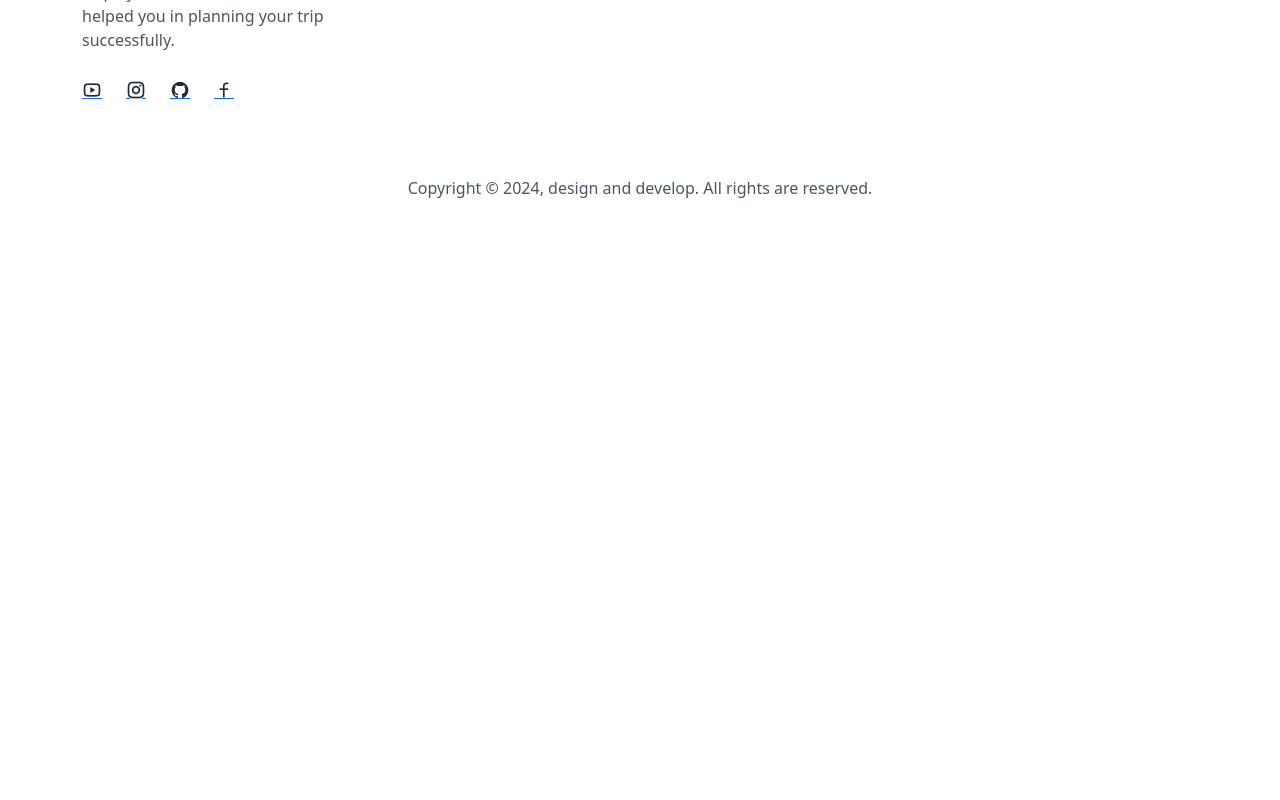
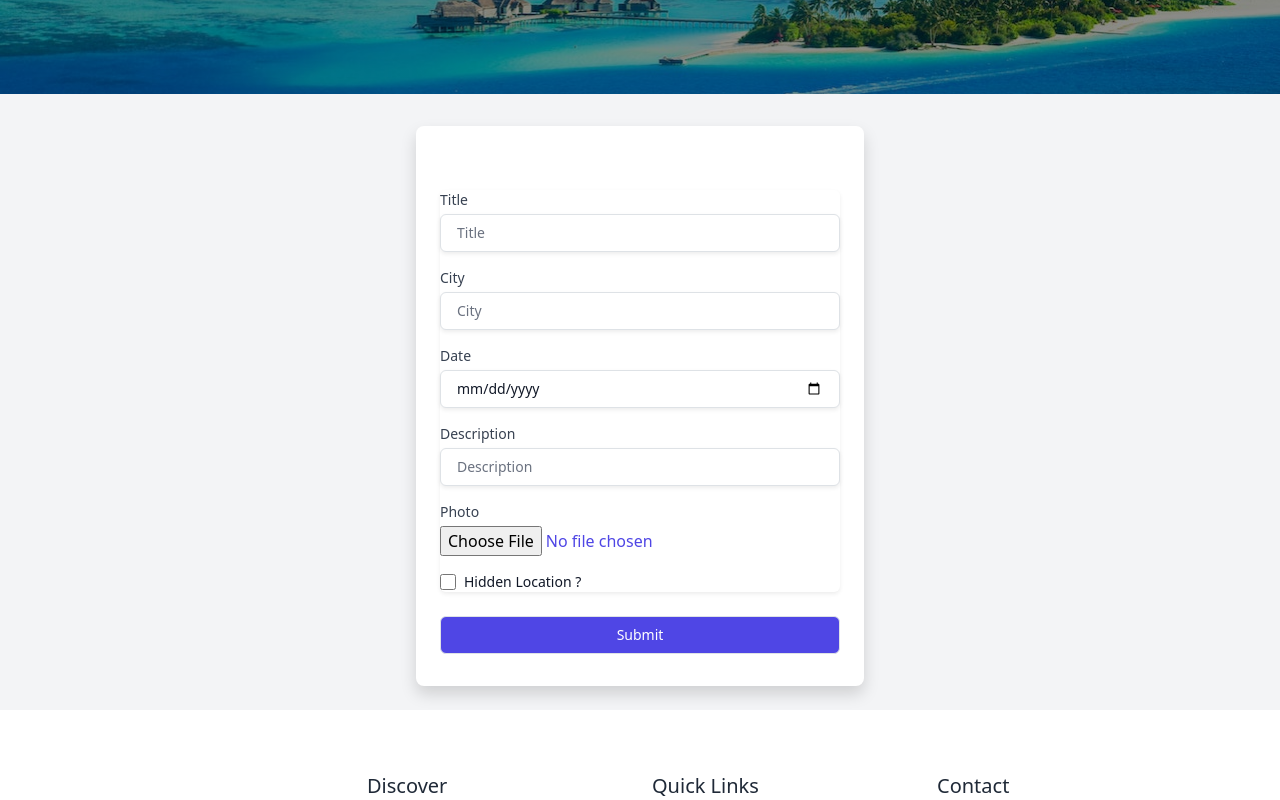
Before and after one commit to padakitanmay/Locovista, a React (Create React App) app in the folder FRONTEND/: page /events in a window 1280 px wide. Shown: the part 380-1180 px from the top of the page. Before the commit the page ends 800 px from the top, so only its background shows below. Built offline with nearby package versions, Linux system fonts and the light colour scheme; a web font is replaced by a local one.

Commit message:
fixed tour changes

```diff
--- a/FRONTEND/src/components/header/header.jsx
+++ b/FRONTEND/src/components/header/header.jsx
@@ -8,6 +8,7 @@ const nav_links = [
     { path: "/home", display: "Home" },
     { path: "/tours", display: "Tours" },
     { path: "/contribute", display: "Contribute" },
+    { path: "/events", display: "Events"},
     { path: "/about", display: "About" },
 ];
 
--- /dev/null
+++ b/FRONTEND/src/pages/events.jsx
@@ -0,0 +1,140 @@
+import React, { useState } from "react";
+import { BASE_URL } from "../utills/config";
+import { useNavigate } from "react-router-dom";
+import CommonSection from "../shared/commonSection";
+
+const Events = () => {
+    const fields = [
+        "Title",
+        "City",
+        "Date",
+        "Description",
+    ];
+
+    const navigate = useNavigate();
+    const [formData, setFormData] = useState({
+        title: "",
+        city: "",
+        date: "",
+        desc: "",
+        photo: null,
+    });
+
+    const handleChange = (e) => {
+        const { name, value, type, checked, files } = e.target;
+        setFormData((prevData) => ({
+            ...prevData,
+            [name]:
+                type === "checkbox"
+                    ? checked
+                    : type === "file"
+                    ? files[0]
+                    : value,
+        }));
+    };
+
+    const handleSubmit = async (e) => {
+        e.preventDefault();
+        const form = new FormData();
+
+        for (const key in formData) {
+            form.append(key, formData[key]);
+        }
+
+        try {
+            const res = await fetch(`${BASE_URL}/tours/createTour`, {
+                method: "POST",
+                body: form,
+            });
+            const data = await res.json();
+            console.log(data);
+            navigate("/tours");
+        } catch (error) {
+            console.log(error.message);
+        }
+    };
+
+    return (
+        <div className="min-h-screen bg-gray-100 flex flex-col justify-center py-4">
+            <CommonSection title={"Add a event"} />
+            <div className="mt-8 sm:mx-auto sm:w-full sm:max-w-md">
+                <div className="bg-white py-8 px-4 shadow sm:rounded-lg sm:px-10">
+                    <form className="mt-8 space-y-6" onSubmit={handleSubmit}>
+                        <div className="rounded-md shadow-sm space-y-4">
+                            {fields.map((field) => (
+                                <div key={field}>
+                                    <label
+                                        htmlFor={field}
+                                        className="block text-sm font-medium text-gray-700"
+                                    >
+                                        {field.charAt(0).toUpperCase() +
+                                            field.slice(1)}
+                                    </label>
+                                    <input
+                                        id={field}
+                                        name={field}
+                                        type={
+                                            field === "Date" ||
+                                            field === "unlockRadius"
+                                                ? "date"
+                                                : "text"
+                                        }
+                                        value={formData[field]}
+                                        onChange={handleChange}
+                                        required
+                                        className="mt-1 block w-full px-3 py-2 border border-gray-300 rounded-md shadow-sm placeholder-gray-500 text-gray-900 focus:outline-none focus:ring-indigo-500 focus:border-indigo-500 sm:text-sm"
+                                        placeholder={
+                                            field.charAt(0).toUpperCase() +
+                                            field.slice(1)
+                                        }
+                                    />
+                                </div>
+                            ))}
+                            <div>
+                                <label
+                                    htmlFor="photo"
+                                    className="block text-sm font-medium text-gray-700"
+                                >
+                                    Photo
+                                </label>
+                                <input
+                                    id="photo"
+                                    name="photo"
+                                    type="file"
+                                    onChange={handleChange}
+                                    className="mt-1 text-indigo-600 focus:ring-indigo-500 border-gray-300"
+                                />
+                            </div>
+                            <div className="flex items-center">
+                                <input
+                                    id="isHidden"
+                                    name="isHidden"
+                                    type="checkbox"
+                                    checked={formData.isHidden}
+                                    onChange={handleChange}
+                                    className="h-4 w-4 text-indigo-600 focus:ring-indigo-500 border-gray-300 rounded"
+                                />
+                                <label
+                                    htmlFor="isHidden"
+                                    className="ml-2 block text-sm text-gray-900"
+                                >
+                                    Hidden Location ?
+                                </label>
+                            </div>
+                        </div>
+                        <div>
+                            <button
+                                type="submit"
+                                className="w-full flex justify-center py-2 px-4 border border-transparent text-sm font-medium rounded-md text-white bg-indigo-600 hover:bg-indigo-700 focus:outline-none focus:ring-2 focus:ring-offset-2 focus:ring-indigo-500"
+                            >
+                                Submit
+                            </button>
+                        </div>
+                    </form>
+                </div>
+            </div>
+        </div>
+    );
+};
+
+export default Events;
--- a/FRONTEND/src/pages/home.jsx
+++ b/FRONTEND/src/pages/home.jsx
@@ -40,8 +40,8 @@ const Home = () => {
         location.lat && location.lng
             ? `http://localhost:8080/api/v1/tours/unlock-nearby?lat=${location.lat}&lng=${location.lng}`
             : null;
-    console.log(`url ${url}`);
     const { data, loading, error } = useFetch(url);
+
 
     // Step 3: React to fetched data
     useEffect(() => {
--- a/FRONTEND/src/router/router.js
+++ b/FRONTEND/src/router/router.js
@@ -15,6 +15,7 @@ import Contribute from "../pages/contribute";
 import Contri from "../pages/contri";
 import Customize from "../pages/customize";
 import Map from "../pages/Map.jsx";
+import Events from "../pages/events.jsx";
 
 const Router = () => {
     return (
@@ -27,6 +28,7 @@ const Router = () => {
             <Route path="/about" element={<About />} />
             <Route path="/emergency" element={<Emergency />} />
             <Route path="/contribute" element={<Contribute />} />
+            <Route path="/events" element={<Events />} />
             <Route path="/tours" element={<Tours />} />
             <Route path="/tours/:id" element={<PlaceDetails />} />
             <Route path="/ajencys/:id" element={<TourDetails />} />
--- a/FRONTEND/src/shared/tourCard.jsx
+++ b/FRONTEND/src/shared/tourCard.jsx
@@ -5,8 +5,6 @@ import calculateAvgRating from "../utills/avgRating";
 
 const TourCard = ({ tour }) => {
     const { _id, title, city, photo, price, featured, reviews } = tour;
-
-    console.log(photo);
 
     const { totalRating, avgRating } = calculateAvgRating(reviews);
 
```
Also changed, not shown: 2 other files (tests, documents, lock files or other folders).
